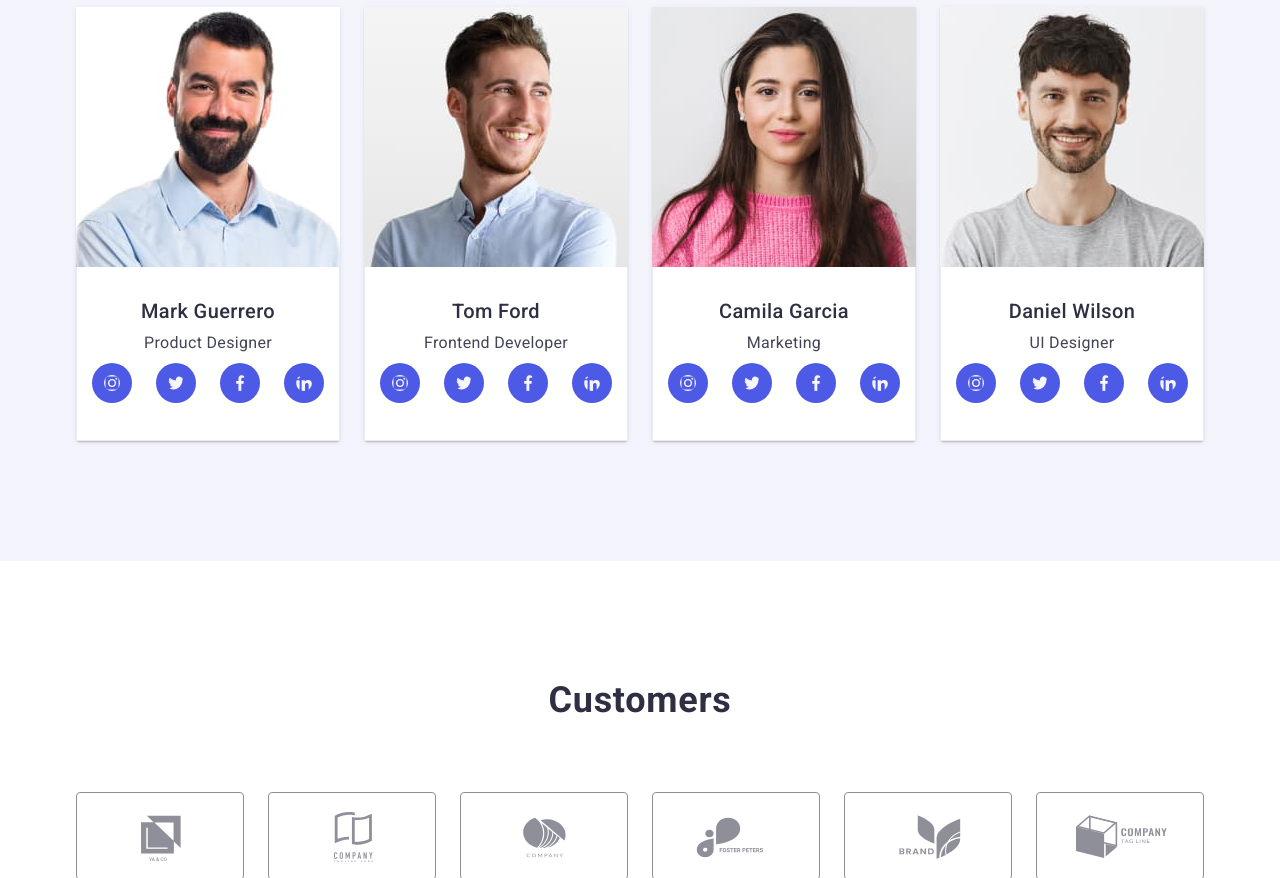
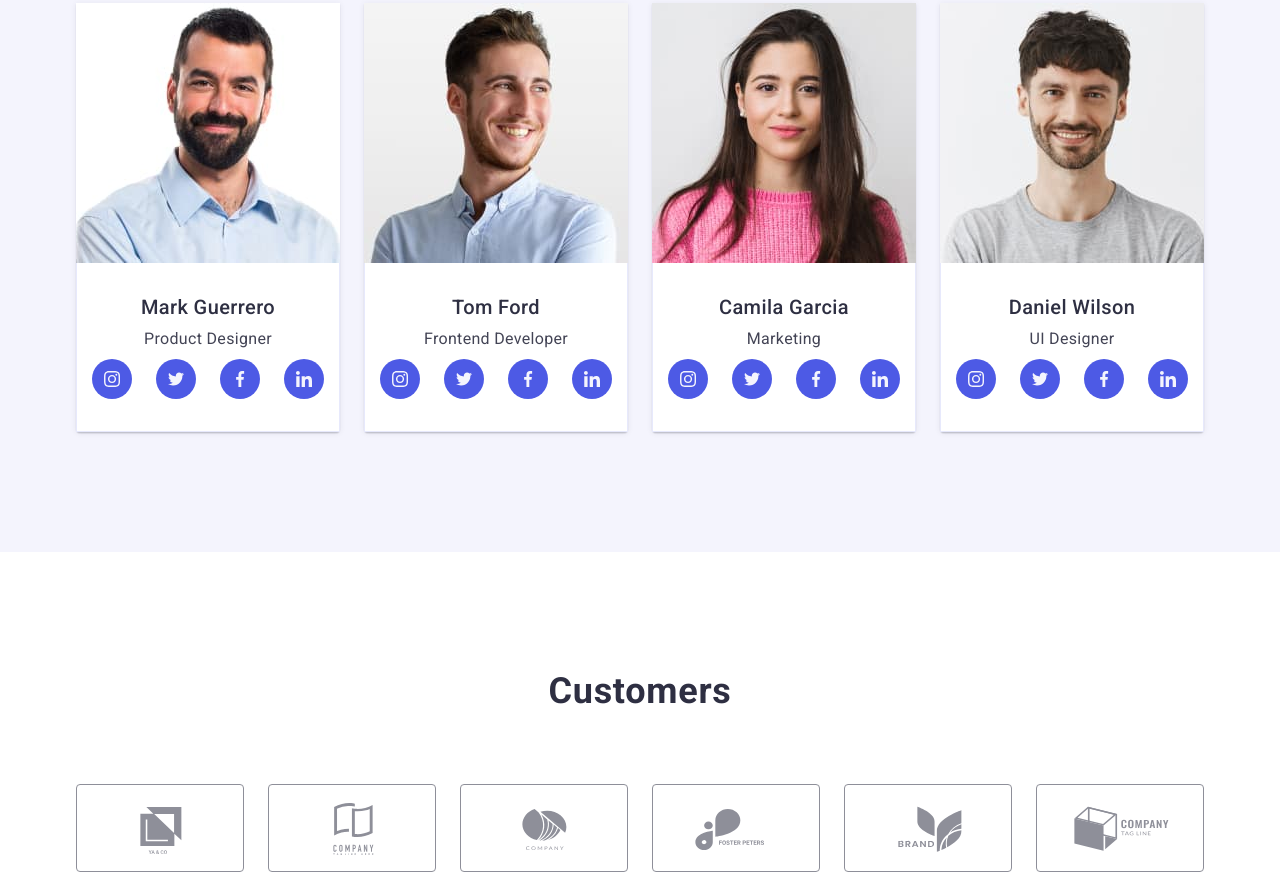
Before and after one commit to CodingwithLucy/goit-markup-hw-04, a plain HTML site: page index.html in a window 1280 px wide. Shown: the part 1922-2800 px from the top of the page. Drawn offline with nearby package versions, Linux system fonts and the light colour scheme.

Commit message:
commit add

```diff
--- a/css/styles.css
+++ b/css/styles.css
@@ -40,6 +40,7 @@ body {
 
 .header {
     border-bottom: 1px solid var(--CORNFLOWER);
+    box-shadow: 0px 2px 1px rgba(46, 47, 66, 0.08), 0px 1px 1px rgba(46, 47, 66, 0.16), 0px 1px 6px rgba(46, 47, 66, 0.08);
 }
 
 .navigation {
@@ -218,12 +219,12 @@ img {
 }
 
 .main-view {
-    background-image: linear-gradient(var(--GREY), var(--GREY)), url("../images/background.jpg");
-    background: (--GREY);
+    background-image: linear-gradient(rgba(46, 47, 66, 0.7), rgba(46, 47, 66, 0.7)), url(../images/background.jpg);
     background-position: center;
     background-repeat: no-repeat;
     background-size: cover;
     padding: 188px 0;
+    max-width: 1440px;
 }
 
 .button-main {
@@ -249,17 +250,18 @@ img {
 }
 
 .icon-adv {
-    width: 264px;
+    display: flex;
+    align-items: center;
+    justify-content: center;
     height: 112px;
-    flex-shrink: 0;
+    background-color: var(--CLOUD);
     border-radius: 4px;
-    background: var(--CLOUD);
-    padding: 24px 100px;
     margin-bottom: 8px;
 }
 
-.container-media {
+.list-media {
     display: flex;
+    justify-content: center;
     gap: 24px;
     margin-top: 8px;
 }
@@ -267,63 +269,99 @@ img {
 .icon-media {
     width: 40px;
     height: 40px;
-    padding: 12px;
+}
+
+.icon-media-link {
+    width: 100%;
+    height: 100%;
     background-color: var(--IRIS);
     border-radius: 50%;
+    display: flex;
+    justify-content: center;
+    align-items: center;
 }
 
-.icon-media:hover,
-.icon-media:focus {
-    fill: var(--OCEAN);
+.icon-media-fill {
+    fill: var(--CLOUD);
 }
 
-.container-client {
+.icon-media-link:hover,
+.icon-media-link:focus {
+    background-color: var(--OCEAN);
+}
+
+.list-clients {
     display: flex;
     gap: 24px;
 }
 
-.icon-client {
-    width: 168px;
+.client {
+    width: calc((100% - 120px) / 6);
     height: 88px;
+}
+
+.icon-client-link {
+    width: 100%;
+    height: 100%;
     border: 1px solid var(--LIGHTSLATE);
     border-radius: 4px;
-    padding: 16px 32px;
-    cursor: pointer;
-    fill: var(--LIGHTSLATE);
+    display: flex;
+    justify-content: center;
+    align-items: center;
+    color: var(--LIGHTSLATE);
 }
 
-.icon-client:hover,
-.icon-client:focus {
-   fill: var(--OCEAN);
+.icon-client {
+    fill: currentColor;
 }
 
-.container-footmedia {
-    display: flex;
-    gap: 16px;
-    margin-top: 16px;
-}
-
-svg.icon-footmedia {
-    width: 40px;
-    height: 40px;
-    background-color: var(--IRIS);
-    border-radius: 50%;
-
-}
-
-.icon-footmedia:hover,
-.icon-footmedia:focus {
-    fill: var(--GREEN);
+.icon-client-link:hover,
+.icon-client-link:focus {
+   border-color: var(--OCEAN);
+   color: var(--OCEAN);
 }
 
 .footer-flex {
     display: flex;
-    gap: 120px;
-    align-items:flex-start;
+    align-items: baseline;
+}
+
+.container-footer {
+    margin-right: 120px;
+}
+
+.list-footmedia {
+    display: flex;
+    gap: 16px;
+}
+
+.footmedia {
+    height: 40px;
+    width: 40px;
+}
+
+.footmedia-link {
+    width: 100%;
+    height: 100%;
+    background-color: var(--IRIS);
+    border-radius: 50%;
+    display: flex;
+    justify-content: center;
+    align-items: center;
+}
+
+.footmedia-link:hover,
+.footmedia-link:focus {
+    fill: var(--GREEN);
 }
 
 .social-media {
-    margin: 0;
+    font-size: 16px;
+    font-weight: 500;
+    line-height: 1.5;
+    letter-spacing: 0.02em;
+    color: #FFFFFF;
+    margin-bottom: 16px;
 }
 
 .section-portfolio {
@@ -360,7 +398,8 @@ svg.icon-footmedia {
     color: var(--WHITE);
     background-color: var(--OCEAN);
     border: 1px solid transparent;
-    box-shadow: 0px 4px 4px 0px rgba(0, 0, 0, 0.15);
+    box-shadow: 0px 3px 1px rgba(0, 0, 0, 0.1), 0px 2px 1px rgba(0, 0, 0, 0.08), 0px 2px 2px rgba(0, 0, 0, 0.12);
+
 }
 
 .examples {
@@ -370,13 +409,17 @@ svg.icon-footmedia {
     row-gap: 48px;
 }
 
+.list-item-ex > a {
+    display: block;
+}
+
+.list-item-ex > a:hover,
+.list-item-ex > a:focus {
+box-shadow: 0px 1px 6px rgba(46, 47, 66, 0.08), 0px 1px 1px rgba(46, 47, 66, 0.16), 0px 2px 1px rgba(46, 47, 66, 0.08);
+}
+
 .list-item-ex {
     width: calc((100% - 48px) / 3);
-}
-
-.list-item-ex:hover,
-.list-item-ex:focus {
-    box-shadow: 0px 2px 1px 0px rgba(46, 47, 66, 0.08), 0px 1px 1px 0px rgba(46, 47, 66, 0.16), 0px 1px 6px 0px rgba(46, 47, 66, 0.08);
 }
 
 .example {
--- a/index.html
+++ b/index.html
@@ -55,30 +55,38 @@
             <h2 class="visually-hidden">Advantages</h2>
             <ul class="list-advantages">
                 <li class="list-item-adv">
-                    <svg class="icon-adv">
+                    <div class="icon-adv">
+                    <svg width="64" height="64">
                         <use href="./images/icons.svg#icon-icon1"></use>
                     </svg>
+                    </div>
                     <h3 class="heading-third">Strategy</h3>
                     <p class="paragraph">Our goal is to identify the business problem to walk away with the perfect and creative solution.</p>
                 </li>
                 <li class="list-item-adv">
-                    <svg class="icon-adv">
+                    <div class="icon-adv">
+                        <svg width="64" height="64">
                             <use href="./images/icons.svg#icon-icon2"></use>
                         </svg>
+                    </div>
                     <h3 class="heading-third">Punctuality</h3>
                     <p class="paragraph">Bring the key message to the brand's audience for the best price within the shortest possible time.</p>
                 </li>
                 <li class="list-item-adv">
-                    <svg class="icon-adv">
+                    <div class="icon-adv">
+                        <svg width="64" height="64">
                             <use href="./images/icons.svg#icon-icon3"></use>
                         </svg>
+                    </div>
                     <h3 class="heading-third">Diligence</h3>
                     <p class="paragraph">Research and confirm brands that present the strongest digital growth opportunities and minimize risk.</p>
                 </li>
                 <li class="list-item-adv">
-                    <svg class="icon-adv">
+                    <div class="icon-adv">
+                        <svg width="64" height="64">
                             <use href="./images/icons.svg#icon-icon4"></use>
                         </svg>
+                    </div>
                     <h3 class="heading-third">Technologies</h3>
                     <p class="paragraph">Design practice focused on digital experiences. We bring forth a deep passion for problem-solving.</p>
                 </li>
@@ -112,28 +120,28 @@
                 <div class="card">
                     <h3 class="heading-third center">Mark Guerrero</h3>
                     <p class="paragraph center">Product Designer</p>
-                    <div class="container-media">
-                        <a href="./">
-                            <svg class="icon-media">
+                    <ul class="list-media">
+                        <li class="icon-media"><a href="./" class="icon-media-link">
+                            <svg width="16" height="16" class="icon-media-fill">
                                 <use href="./images/icons.svg#icon-media1"></use>
                             </svg>
-                        </a>
-                        <a href="./">
-                            <svg class="icon-media">
+                        </a></li>
+                        <li class="icon-media"><a href="./" class="icon-media-link">
+                            <svg width="16" height="16" class="icon-media-fill">
                                 <use href="./images/icons.svg#icon-media2"></use>
                             </svg>
-                        </a>
-                        <a href="./">
-                            <svg class="icon-media">
+                        </a></li>
+                        <li class="icon-media"><a href="./" class="icon-media-link">
+                            <svg width="16" height="16" class="icon-media-fill">
                                 <use href="./images/icons.svg#icon-media3"></use>
                             </svg>
-                        </a>
-                        <a href="./">
-                            <svg class="icon-media">
+                        </a></li>
+                        <li class="icon-media"><a href="./" class="icon-media-link">
+                            <svg width="16" height="16" class="icon-media-fill">
                                 <use href="./images/icons.svg#icon-media4"></use>
                             </svg>
-                        </a>
-                    </div>
+                        </a></li>
+                    </ul>
                 </div>
             </li>
             <li class="cards list-item-team">
@@ -141,28 +149,28 @@
                 <div class="card">
                     <h3 class="heading-third center">Tom Ford</h3>
                     <p class="paragraph center">Frontend Developer</p>
-                    <div class="container-media">
-                        <a href="./">
-                            <svg class="icon-media">
+                    <ul class="list-media">
+                        <li class="icon-media"><a href="./" class="icon-media-link">
+                            <svg width="16" height="16" class="icon-media-fill">
                                 <use href="./images/icons.svg#icon-media1"></use>
                             </svg>
-                        </a>
-                        <a href="./">
-                            <svg class="icon-media">
+                        </a></li>
+                        <li class="icon-media"><a href="./" class="icon-media-link">
+                            <svg width="16" height="16" class="icon-media-fill">
                                 <use href="./images/icons.svg#icon-media2"></use>
                             </svg>
-                        </a>
-                        <a href="./">
-                            <svg class="icon-media">
+                        </a></li>
+                        <li class="icon-media"><a href="./" class="icon-media-link">
+                            <svg width="16" height="16" class="icon-media-fill">
                                 <use href="./images/icons.svg#icon-media3"></use>
                             </svg>
-                        </a>
-                        <a href="./">
-                            <svg class="icon-media">
+                        </a></li>
+                        <li class="icon-media"><a href="./" class="icon-media-link">
+                            <svg width="16" height="16" class="icon-media-fill">
                                 <use href="./images/icons.svg#icon-media4"></use>
                             </svg>
-                        </a>
-                    </div>
+                        </a></li>
+                    </ul>
                 </div>
             </li>
             <li class="cards list-item-team">
@@ -170,28 +178,28 @@
                 <div class="card">
                     <h3 class="heading-third center">Camila Garcia</h3>
                     <p class="paragraph center">Marketing</p>
-                    <div class="container-media">
-                        <a href="./">
-                            <svg class="icon-media">
+                    <ul class="list-media">
+                        <li class="icon-media"><a href="./" class="icon-media-link">
+                            <svg width="16" height="16" class="icon-media-fill">
                                 <use href="./images/icons.svg#icon-media1"></use>
                             </svg>
-                        </a>
-                        <a href="./">
-                            <svg class="icon-media">
+                        </a></li>
+                        <li class="icon-media"><a href="./" class="icon-media-link">
+                            <svg width="16" height="16" class="icon-media-fill">
                                 <use href="./images/icons.svg#icon-media2"></use>
                             </svg>
-                        </a>
-                        <a href="./">
-                            <svg class="icon-media">
+                        </a></li>
+                        <li class="icon-media"><a href="./" class="icon-media-link">
+                            <svg width="16" height="16" class="icon-media-fill">
                                 <use href="./images/icons.svg#icon-media3"></use>
                             </svg>
-                        </a>
-                        <a href="./">
-                            <svg class="icon-media">
+                        </a></li>
+                        <li class="icon-media"><a href="./" class="icon-media-link">
+                            <svg width="16" height="16" class="icon-media-fill">
                                 <use href="./images/icons.svg#icon-media4"></use>
                             </svg>
-                        </a>
-                    </div>
+                        </a></li>
+                    </ul>
                 </div>
             </li>
             <li class="cards list-item-team">
@@ -199,28 +207,28 @@
                 <div class="card">
                     <h3 class="heading-third center">Daniel Wilson</h3>
                     <p class="paragraph center">UI Designer</p>
-                    <div class="container-media">
-                        <a href="./">
-                            <svg class="icon-media">
+                    <ul class="list-media">
+                        <li class="icon-media"><a href="./" class="icon-media-link">
+                            <svg width="16" height="16" class="icon-media-fill">
                                 <use href="./images/icons.svg#icon-media1"></use>
                             </svg>
-                        </a>
-                        <a href="./">
-                            <svg class="icon-media">
+                        </a></li>
+                        <li class="icon-media"><a href="./" class="icon-media-link">
+                            <svg width="16" height="16" class="icon-media-fill">
                                 <use href="./images/icons.svg#icon-media2"></use>
                             </svg>
-                        </a>
-                        <a href="./">
-                            <svg class="icon-media">
+                        </a></li>
+                        <li class="icon-media"><a href="./" class="icon-media-link">
+                            <svg width="16" height="16" class="icon-media-fill">
                                 <use href="./images/icons.svg#icon-media3"></use>
                             </svg>
-                        </a>
-                        <a href="./">
-                            <svg class="icon-media">
+                        </a></li>
+                        <li class="icon-media"><a href="./" class="icon-media-link">
+                            <svg width="16" height="16" class="icon-media-fill">
                                 <use href="./images/icons.svg#icon-media4"></use>
                             </svg>
-                        </a>
-                    </div>
+                        </a></li>
+                    </ul>
                 </div>
             </li>
         </ul>
@@ -230,60 +238,72 @@
     <section class="section">
         <div class="container">
             <h2 class="heading-second">Customers</h2>
-            <div class="container-client">
-                <svg class="icon-client">
+            <ul class="list-clients">
+                <li class="client">
+                <a class="icon-client-link"><svg width="104" height="56" class="icon-client">
                     <use href="./images/icons.svg#icon-client1"></use>
-                </svg>
-                <svg class="icon-client">
+                </svg></a>
+                </li>
+                <li class="client">
+                    <a class="icon-client-link"><svg width="104" height="56" class="icon-client">
                     <use href="./images/icons.svg#icon-client2"></use>
-                </svg>
-                <svg class="icon-client">
+                </svg></a>
+                </li>
+                <li class="client">
+                    <a class="icon-client-link"><svg width="104" height="56" class="icon-client">
                     <use href="./images/icons.svg#icon-client3"></use>
-                </svg>
-                <svg class="icon-client">
+                </svg></a>
+                </li>
+                <li class="client">
+                    <a class="icon-client-link"><svg width="104" height="56" class="icon-client">
                     <use href="./images/icons.svg#icon-client4"></use>
-                </svg>
-                <svg class="icon-client">
+                </svg></a>
+                </li>
+                <li class="client">
+                    <a class="icon-client-link"><svg width="104" height="56" class="icon-client">
                     <use href="./images/icons.svg#icon-client5"></use>
-                </svg>
-                <svg class="icon-client">
+                </svg></a>
+                </li>
+                <li class="client">
+                    <a class="icon-client-link"><svg width="104" height="56" class="icon-client">
                     <use href="./images/icons.svg#icon-client6"></use>
-                </svg>
-            </div>
+                </svg></a>
+                </li>
+            </ul>
         </div>
     </section>
 </main>
 
     <footer class="footer">
         <div class="container footer-flex">
-            <div>
+            <div class="container-footer">
             <a href="./index.html" class="logo link link-footer">Web<span class="studio-footer">Studio</span></a>
             <p class="text-footer">Increase the flow of customers and sales for your business with digital marketing & growth solutions.</p>
             </div>
-            <div>
-                <h3 class="social-media">Social media</h3>
             <div class="container-footmedia">
-                    <a href="./">
+                <p class="social-media">Social media</p>
+                <ul class="list-footmedia">
+                    <li class="footmedia"><a href="./" class="footmedia-link">
                         <svg class="icon-footmedia" width="24" height="24">
                             <use href="./images/icons.svg#icon-media1"></use>
                         </svg>
-                    </a>
-                    <a href="./">
+                    </a></li>
+                    <li class="footmedia"><a href="./" class="footmedia-link">
                         <svg class="icon-footmedia" width="24" height="24">
                             <use href="./images/icons.svg#icon-media2"></use>
                         </svg>
-                    </a>
-                    <a href="./">
+                    </a></li>
+                    <li class="footmedia"><a href="./" class="footmedia-link">
                         <svg class="icon-footmedia" width="24" height="24">
                             <use href="./images/icons.svg#icon-media3"></use>
                         </svg>
-                    </a>
-                    <a href="./">
+                    </a></li>
+                    <li class="footmedia"><a href="./" class="footmedia-link">
                         <svg class="icon-footmedia" width="24" height="24">
                             <use href="./images/icons.svg#icon-media4"></use>
                         </svg>
-                    </a>
-                </div>
+                    </a></li>
+                </ul>
             </div>
         </div>
     </footer>
```
Also changed, not shown: portfolio.html (+28 -1 lines). Lines whose indentation alone changed are shown as unchanged.
